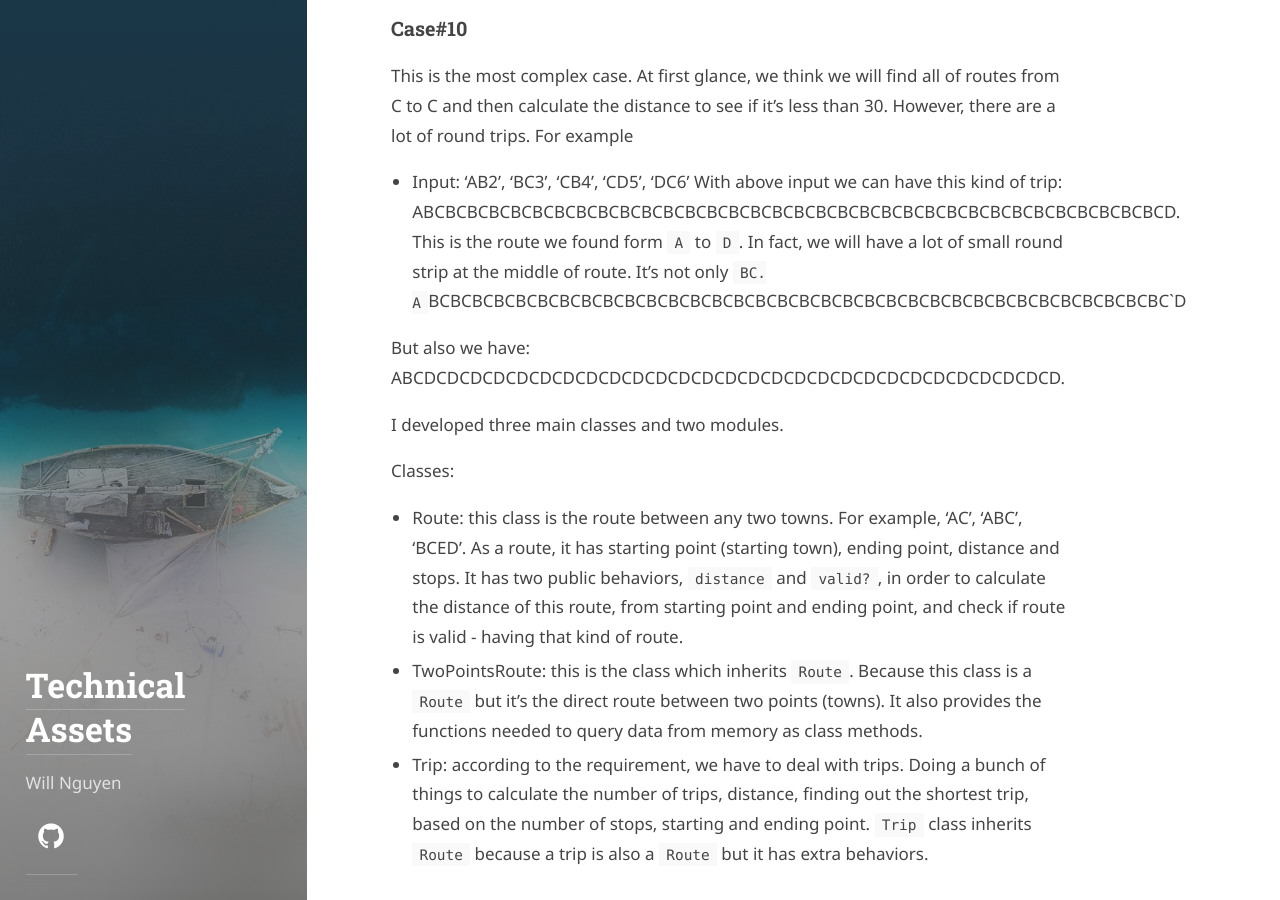
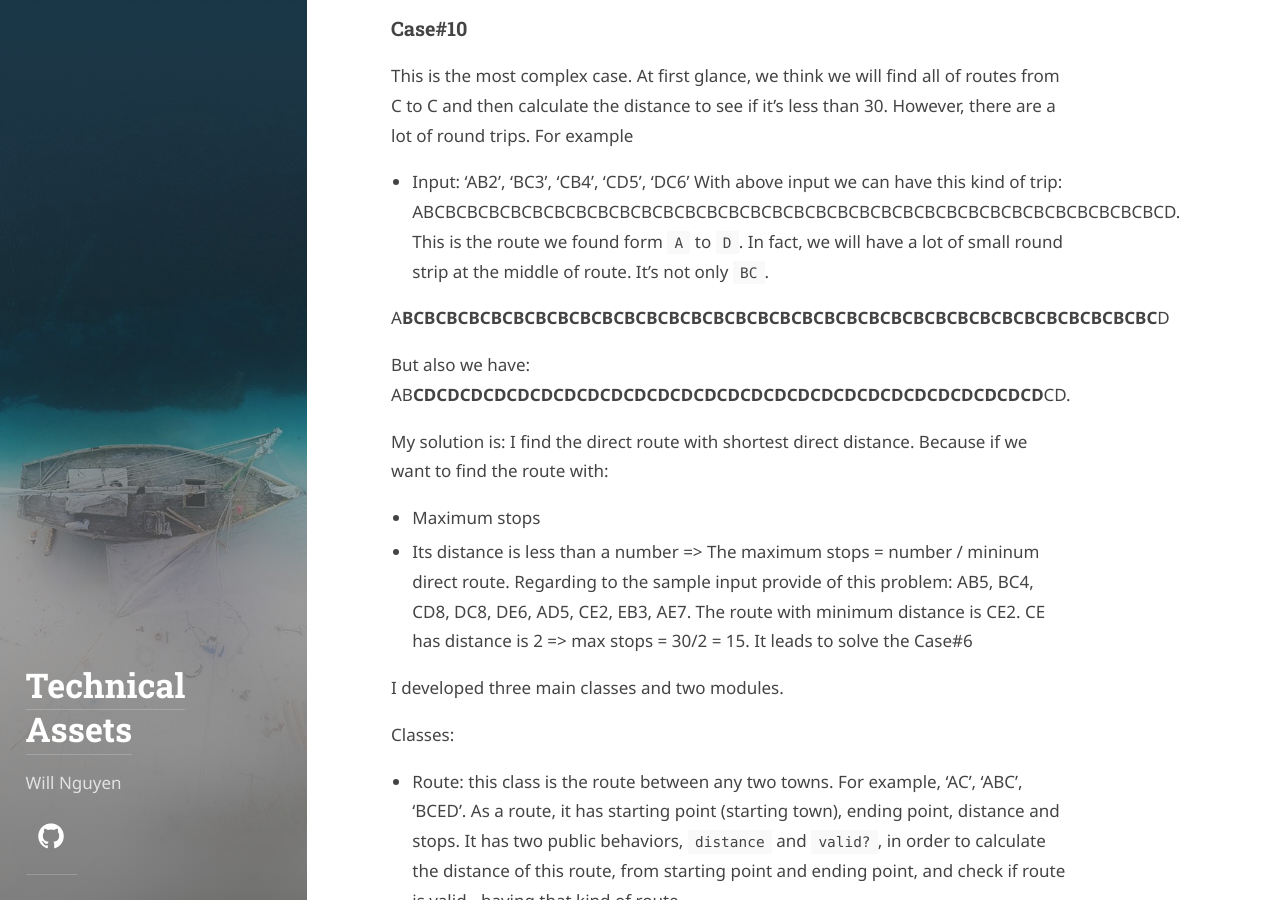
Before and after one commit to nctruong/technical-assets, a Jekyll site: the page built from instruction_and_explanation.md, in a window 1280 px wide and 900 px high, scrolled down 1972 px. Built offline with Jekyll 4.4.1, drawn with Linux system fonts in a browser that asks for light colours; some web fonts are replaced; our own code applies the rules of GitHub Pages for plain Markdown files.

Commit message:
Update instruction_and_explanation.md

```diff
--- a/instruction_and_explanation.md
+++ b/instruction_and_explanation.md
@@ -42,11 +42,19 @@ We can find all of routes from a starting point to a ending point as above. Now
 This is the most complex case. At first glance, we think we will find all of routes from C to C and then calculate the distance to see if it's less than 30. However, there are a lot of round trips. For example
 - Input: 'AB2', 'BC3', 'CB4', 'CD5', 'DC6'
 With above input we can have this kind of trip: ABCBCBCBCBCBCBCBCBCBCBCBCBCBCBCBCBCBCBCBCBCBCBCBCBCBCBCBCBCBCBCBCBCBCD. This is the route we found form `A` to `D`.
-In fact, we will have a lot of small round strip at the middle of route. It's not only `BC. A`BCBCBCBCBCBCBCBCBCBCBCBCBCBCBCBCBCBCBCBCBCBCBCBCBCBCBCBCBCBCBCBCBCBC`D
+In fact, we will have a lot of small round strip at the middle of route. It's not only `BC`.
 
-But also we have: ABCDCDCDCDCDCDCDCDCDCDCDCDCDCDCDCDCDCDCDCDCDCDCDCDCDCDCDCD.
+A**BCBCBCBCBCBCBCBCBCBCBCBCBCBCBCBCBCBCBCBCBCBCBCBCBCBCBCBCBCBCBCBCBCBC**D
 
+But also we have: AB**CDCDCDCDCDCDCDCDCDCDCDCDCDCDCDCDCDCDCDCDCDCDCDCDCDCDCD**CD.
 
+My solution is: I find the direct route with shortest direct distance. Because if we want to find the route with:
+- Maximum stops
+- Its distance is less than a number
+=> The maximum stops = number / mininum direct route.
+Regarding to the sample input provide of this problem: AB5, BC4, CD8, DC8, DE6, AD5, CE2, EB3, AE7.
+The route with minimum distance is CE2. CE has distance is 2 => max stops = 30/2 = 15.
+It leads to solve the Case#6
 
 
 I developed three main classes and two modules.
```
